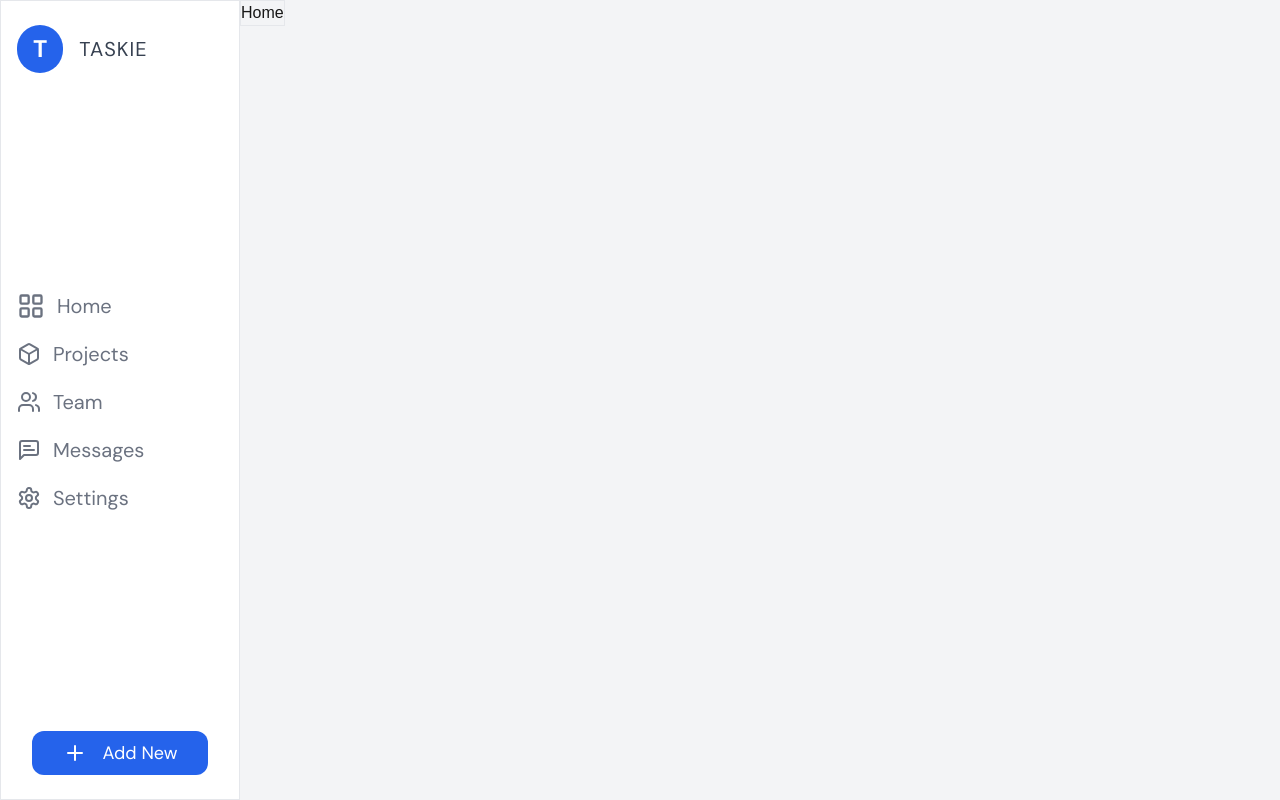
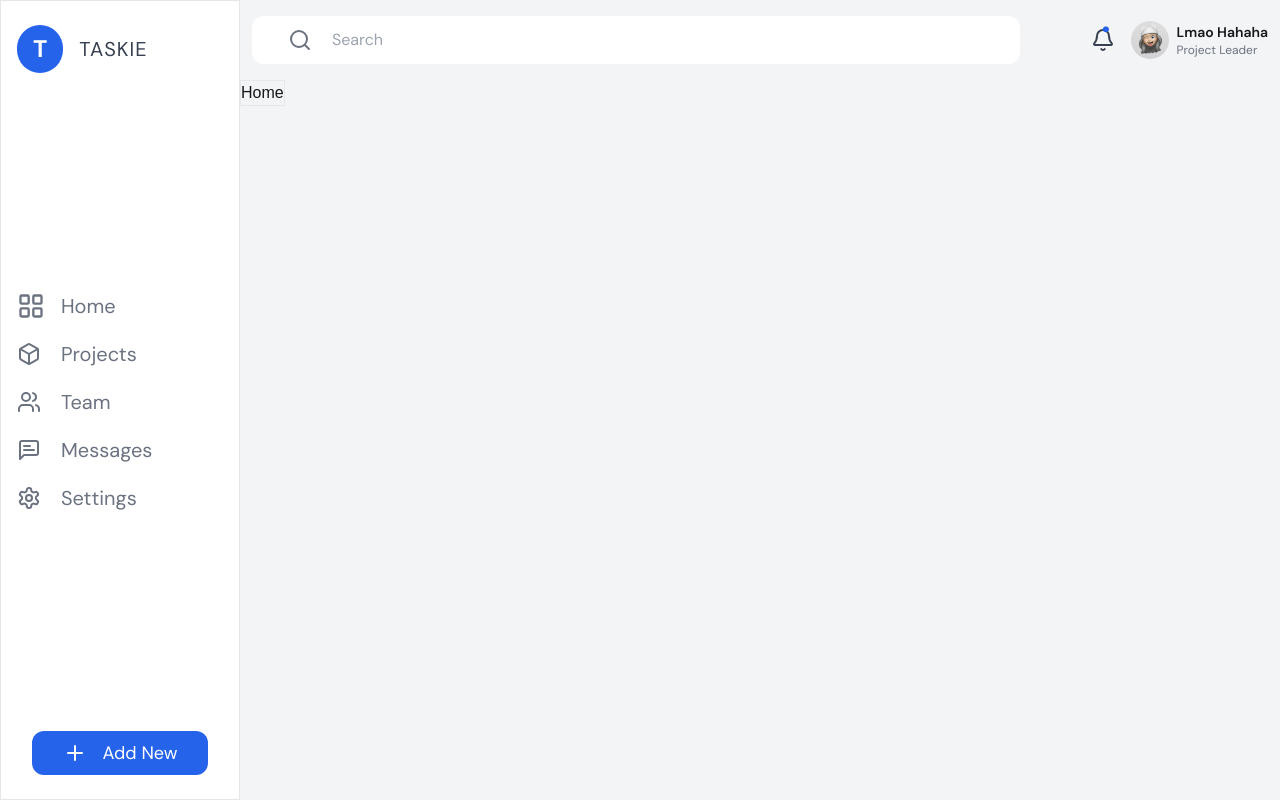
Before and after one commit to rukavain/taskly-web, a Next.js app: page / in a window 1280 px wide. Built offline with nearby package versions, Linux system fonts and the light colour scheme.

Commit message:
ui: add search bar

```diff
--- a/app/layout.tsx
+++ b/app/layout.tsx
@@ -2,7 +2,7 @@ import type { Metadata } from "next";
 import localFont from "next/font/local";
 import "./globals.css";
 import Sidebar from "@/components/common/Sidebar/Sidebar";
-
+import Search from "@/components/common/Search/Search";
 const geistSans = localFont({
   src: "./fonts/GeistVF.woff",
   variable: "--font-geist-sans",
@@ -27,10 +27,14 @@ export default function RootLayout({
   return (
     <html lang="en">
       <body
-        className={`bg-gray-100 h-svh flex justify-start items-start ${geistSans.variable} ${geistMono.variable} antialiased`}
+        className={`bg-gray-100 h-svh w-full flex justify-start items-start ${geistSans.variable} ${geistMono.variable} antialiased`}
       >
-        <Sidebar />
-        {children}
+        <div className="flex justify-start items-start h-full w-full">
+          <Sidebar />
+          <div className="flex flex-col justify-start items-start w-full">
+            <Search /> {children}
+          </div>
+        </div>
       </body>
     </html>
   );
--- a/components/common/Search/Search.tsx
+++ b/components/common/Search/Search.tsx
@@ -1,9 +1,69 @@
 import React from "react";
-
+import Image from "next/image";
 const Search = () => {
   return (
-    <div>
-      <p>search</p>
+    <div className="DMSans  w-full py-4 px-3 flex justify-between items-center">
+      <div className="relative max-w-3xl w-full flex justify-center items-center">
+        <svg
+          xmlns="http://www.w3.org/2000/svg"
+          width="24"
+          height="24"
+          viewBox="0 0 24 24"
+          fill="none"
+          stroke="currentColor"
+          stroke-width="2"
+          stroke-linecap="round"
+          stroke-linejoin="round"
+          className="absolute left-9 text-gray-500 top-1/2 transform -translate-y-1/2 lucide lucide-search-icon lucide-search"
+        >
+          <circle cx="11" cy="11" r="8" />
+          <path d="m21 21-4.3-4.3" />
+        </svg>
+        <input
+          type="search"
+          name=""
+          id=""
+          placeholder="Search"
+          className="w-full rounded-xl py-3 pl-20 pr-4  focus:outline-none"
+        />
+      </div>
+      <div className="flex justify-center items-center gap-4 ">
+        <div className="relative">
+          <svg
+            xmlns="http://www.w3.org/2000/svg"
+            width="24"
+            height="24"
+            viewBox="0 0 24 24"
+            fill="none"
+            stroke="currentColor"
+            stroke-width="2"
+            stroke-linecap="round"
+            stroke-linejoin="round"
+            className="lucide lucide-bell-icon lucide-bell text-gray-700"
+          >
+            <path d="M10.268 21a2 2 0 0 0 3.464 0" />
+            <path d="M3.262 15.326A1 1 0 0 0 4 17h16a1 1 0 0 0 .74-1.673C19.41 13.956 18 12.499 18 8A6 6 0 0 0 6 8c0 4.499-1.411 5.956-2.738 7.326" />
+          </svg>
+          <p className="text-blue-600 font-extrabold text-4xl absolute bottom-3 right-1">
+            .
+          </p>
+        </div>
+        <div className="flex justify-start items-center h-full  gap-2">
+          <div className="rounded-full">
+            <Image
+              src="/placeholders/profile-icon.png"
+              alt="Profile Icon"
+              width={38}
+              className="rounded-full"
+              height={38}
+            />
+          </div>
+          <div className="flex flex-col justify-start items-start h-full ">
+            <p className="text-sm font-semibold">Lmao Hahaha</p>
+            <p className="text-gray-500 text-xs">Project Leader</p>
+          </div>
+        </div>
+      </div>
     </div>
   );
 };
--- a/components/common/Sidebar/Sidebar.tsx
+++ b/components/common/Sidebar/Sidebar.tsx
@@ -11,7 +11,7 @@ const Sidebar = () => {
       </div>
       <div className="flex flex-col justify-start items-start w-full">
         <ul className="flex flex-col gap-1 py-4 w-full">
-          <li className="text-gray-500 flex justify-start items-center gap-3 hover:bg-blue-100 hover:text-blue-600 transition-all ease-in-out duration-300 w-full px-4 py-2 cursor-pointer">
+          <li className="text-gray-500 flex justify-start items-center gap-4 hover:bg-blue-100 hover:text-blue-600 transition-all ease-in-out duration-300 w-full px-4 py-2 cursor-pointer">
             <svg
               xmlns="http://www.w3.org/2000/svg"
               width="28"
@@ -31,7 +31,7 @@ const Sidebar = () => {
             </svg>
             <p className="text-xl">Home</p>
           </li>
-          <li className="text-gray-500 flex justify-start  items-center gap-3 hover:bg-blue-100 hover:text-blue-600 transition-all ease-in-out duration-300 w-full px-4 py-2 cursor-pointer">
+          <li className="text-gray-500 flex justify-start  items-center gap-5 hover:bg-blue-100 hover:text-blue-600 transition-all ease-in-out duration-300 w-full px-4 py-2 cursor-pointer">
             <svg
               xmlns="http://www.w3.org/2000/svg"
               width="24"
@@ -50,7 +50,7 @@ const Sidebar = () => {
             </svg>
             <p className="text-xl">Projects</p>
           </li>
-          <li className="text-gray-500 flex justify-start items-center gap-3 hover:bg-blue-100 hover:text-blue-600 transition-all ease-in-out duration-300 w-full px-4 py-2 cursor-pointer">
+          <li className="text-gray-500 flex justify-start items-center gap-5 hover:bg-blue-100 hover:text-blue-600 transition-all ease-in-out duration-300 w-full px-4 py-2 cursor-pointer">
             <svg
               xmlns="http://www.w3.org/2000/svg"
               width="24"
@@ -70,7 +70,7 @@ const Sidebar = () => {
             </svg>
             <p className="text-xl">Team</p>
           </li>
-          <li className="text-gray-500 flex justify-start items-center gap-3 hover:bg-blue-100 hover:text-blue-600 transition-all ease-in-out duration-300 w-full px-4 py-2 cursor-pointer">
+          <li className="text-gray-500 flex justify-start items-center gap-5 hover:bg-blue-100 hover:text-blue-600 transition-all ease-in-out duration-300 w-full px-4 py-2 cursor-pointer">
             <svg
               xmlns="http://www.w3.org/2000/svg"
               width="24"
@@ -89,7 +89,7 @@ const Sidebar = () => {
             </svg>
             <p className="text-xl">Messages</p>
           </li>
-          <li className="text-gray-500 flex justify-start items-center gap-3 hover:bg-blue-100 hover:text-blue-600 transition-all ease-in-out duration-300 w-full px-4 py-2 cursor-pointer">
+          <li className="text-gray-500 flex justify-start items-center gap-5 hover:bg-blue-100 hover:text-blue-600 transition-all ease-in-out duration-300 w-full px-4 py-2 cursor-pointer">
             <svg
               xmlns="http://www.w3.org/2000/svg"
               width="24"
```
Also changed, not shown: public/placeholders/profile-icon.png (added).
